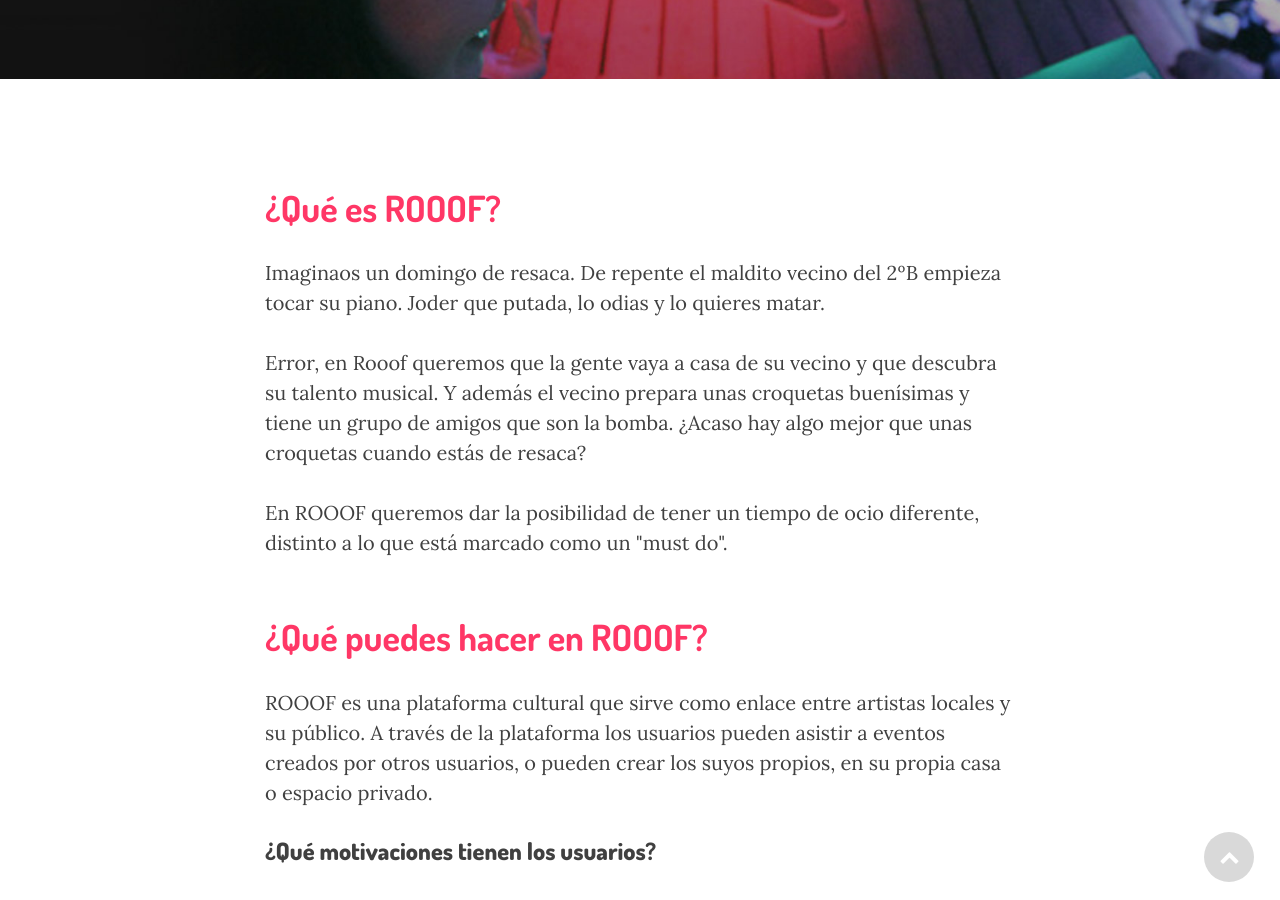
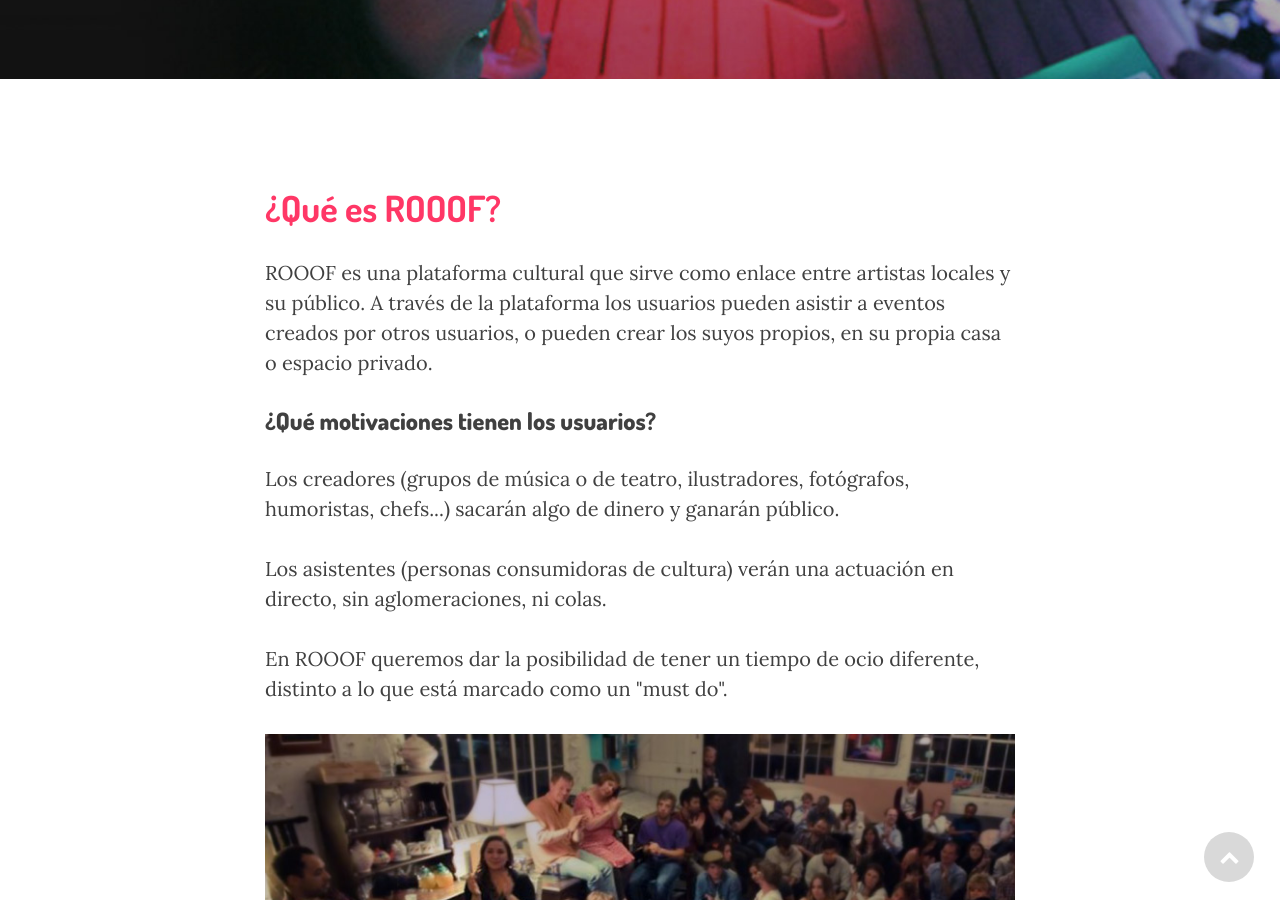
Before and after one commit to Rooof-Project/memoria, a Jekyll site: the page built from _posts/2015-04-18-Objetivos.markdown, in a window 1280 px wide and 900 px high, scrolled down 375 px. Built offline with Jekyll 4.4.1, drawn with Linux system fonts in a browser that asks for light colours; nearby versions of some CDN libraries.

Commit message:
Updated 2015-04-18-Objetivos.markdown

```diff
--- a/_posts/2015-04-18-Objetivos.markdown
+++ b/_posts/2015-04-18-Objetivos.markdown
@@ -9,21 +9,17 @@
 
 
 
+
 <h2 class="section-heading">¿Qué es ROOOF?</h2>
 
-<p>Imaginaos un domingo de resaca. De repente el maldito vecino del 2ºB empieza tocar su piano. Joder que putada, lo odias y lo quieres matar.</p>
-
-<p>Error, en Rooof queremos que la gente vaya a casa de su vecino y que descubra su talento musical. Y además el vecino prepara unas croquetas buenísimas y tiene un grupo de amigos que son la bomba. ¿Acaso hay algo mejor que unas croquetas cuando estás de resaca? </p>
-
-<p>En ROOOF queremos dar la posibilidad de tener un tiempo de ocio diferente, distinto a lo que está marcado como un "must do".</p>
-
-<h2 class="section-heading">¿Qué puedes hacer en ROOOF?</h2>
 <p> ROOOF es una plataforma cultural que sirve como enlace entre artistas locales y su público. A través de la plataforma los usuarios pueden asistir a eventos creados por otros usuarios, o pueden crear los suyos propios, en su propia casa o espacio privado.</p>
 
 <h3> ¿Qué motivaciones tienen los usuarios?</h3>
 
 <p> Los creadores (grupos de música o de teatro, ilustradores, fotógrafos, humoristas, chefs...) sacarán algo de dinero y ganarán público.</p>
 <p> Los asistentes (personas consumidoras de cultura) verán una actuación en directo, sin aglomeraciones, ni colas.</p>
+
+<p>En ROOOF queremos dar la posibilidad de tener un tiempo de ocio diferente, distinto a lo que está marcado como un "must do".</p>
 
  <img src="{{ site.baseurl }}/img/que-es.jpg" alt="Evento con ROOOF">
 
```
